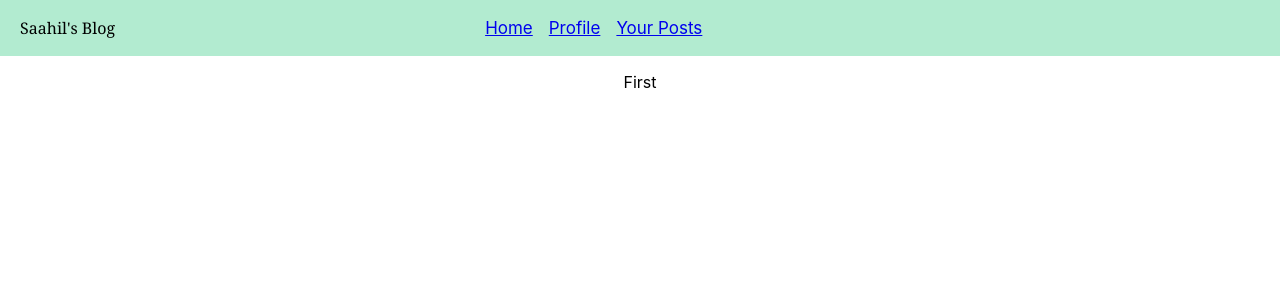
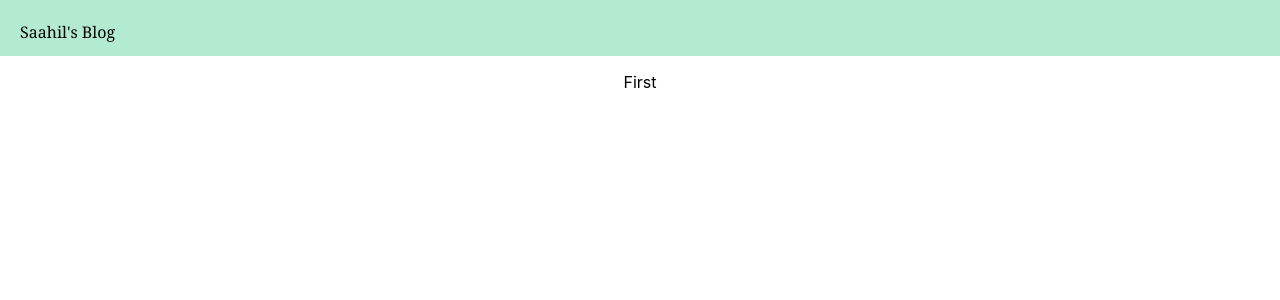
Before and after one commit to saahilshangle/time-project, a React (Create React App) app in the folder client/: page / in a window 1280 px wide. Shown: the top 300 px of the page. Built offline with nearby package versions, Linux system fonts and the light colour scheme; no server answers.

Commit message:
Temp css redesign

```diff
--- a/client/src/App.css
+++ b/client/src/App.css
@@ -5,9 +5,10 @@
 .Nav-bar {
   background-color: #b2ebd0;
   height: 7vh;
-  display: flex;
-  align-items: center;
+  /* display: flex; */
+  /* align-items: center; */
   overflow: hidden;
+  /* white-space: nowrap; */
 }
 
 .Nav-bar h4 {
@@ -17,13 +18,14 @@
 }
 
 .Nav-bar a {
-  float: right;
-  position: right;
+  float: left;
+  /* position: right; */
   padding-right: 16px;
   font-size: 17px;
 }
 
 .Nav-bar-right {
+  background-color: #FF0000;
   float: right;
-  padding-left: 370px;
+  /* padding-right: 60px; */
 }
--- a/client/src/App.js
+++ b/client/src/App.js
@@ -27,7 +27,7 @@ class App extends React.Component {
 
   render() {
     return (
-      <div class="App">
+      <div>
         <header>
           <div class="Nav-bar">
             {/* <p>Test</p> */}
@@ -39,7 +39,7 @@ class App extends React.Component {
             </div>
           </div>
         </header>
-        <body>
+        <body class="App">
           <p>{this.state.apiResponse}</p>
         </body>
       </div>
```
